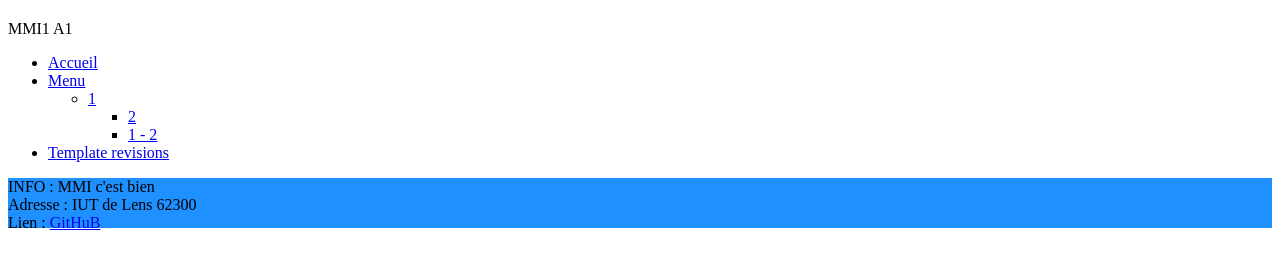
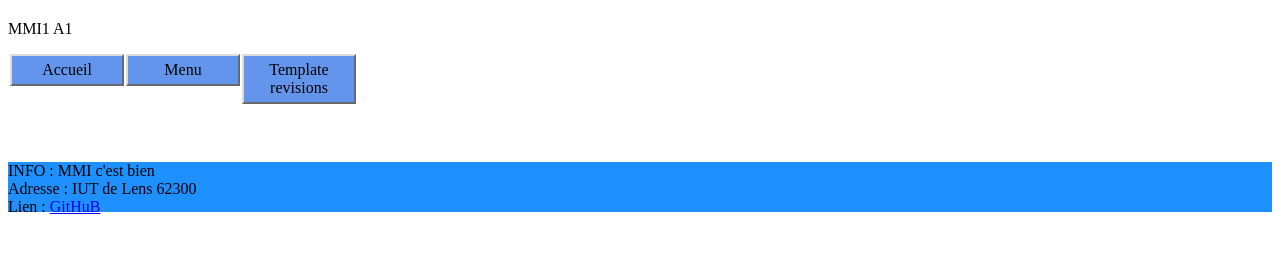
Before and after one commit to GodderidgeAurore/tchiant, a plain HTML site: page index.html in a window 1280 px wide. Shown: the part 60-326 px from the top of the page. Drawn offline with Linux system fonts and the light colour scheme.

Commit message:
j'ai fais pleins de trucs flemme

```diff
--- a/index.html
+++ b/index.html
@@ -10,7 +10,7 @@
 
 
     <!-- ################################################################################################ -->
-    <div id="" class="">
+    <div id="menu" class="">
       <h1><a href="index.html">Révisions GIT</a></h1>
       <p>MMI1 A1</p>
     </div>
@@ -18,19 +18,9 @@
     <nav id="" class="">
       <ul class="">
         <li class=""><a href="index.html">Accueil</a></li>
-        <li><a class="" href="#">Menu</a>
-          <ul>
-            <li><a class="" href="#">1</a>
-              <ul>
-                <li><a href="#">2</a></li>
-                <li><a href="#">1 - 2</a></li>
-              </ul>
-            </li>
-          </ul>
-        </li>
-
-        <li><a href="#">Template revisions</a></li>
-      </ul></nav>
+        <li><a class="" href="#">Menu</a></li>
+        <li><a href="revisiongithub.txt">Template revisions</a></li>
+      </ul></nav><br><br><br><br><br><br>
     <!-- ################################################################################################ -->
 
 
--- a/style.css
+++ b/style.css
@@ -1,5 +1,30 @@
 /* Début menu | Matthieu & Clément */
-
+ul {
+    padding:0;
+    margin:0;
+    list-style-type:none;
+    }
+   li {
+    margin-left:2px;
+    float:left; /*pour IE*/
+    }
+   ul li a {
+    display:block;
+    float:left;
+    width:100px;
+    background-color:#6495ED;
+    color:black;
+    text-decoration:none;
+    text-align:center;
+    padding:5px;
+    border:2px solid;
+    /*pour avoir un effet "outset" avec IE :*/
+    border-color:#DCDCDC #696969 #696969 #DCDCDC;
+    }
+   ul li a:hover {
+    background-color:#D3D3D3;
+    border-color:#696969 #DCDCDC #DCDCDC #696969;
+    }
 /* Fin menu  */
 
 
```
